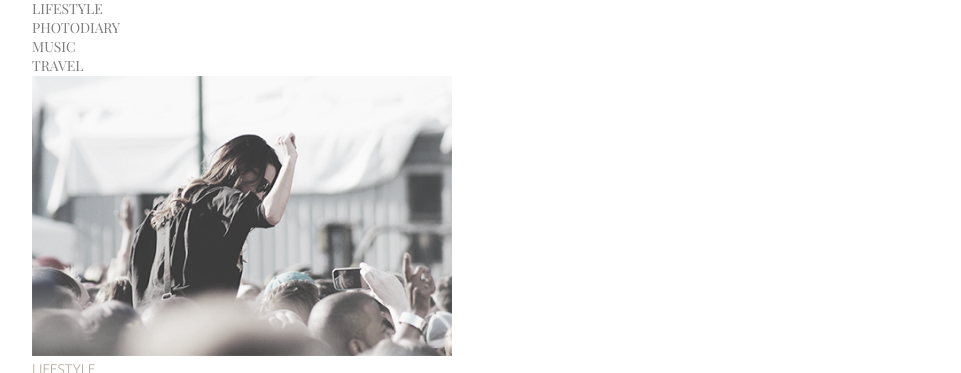
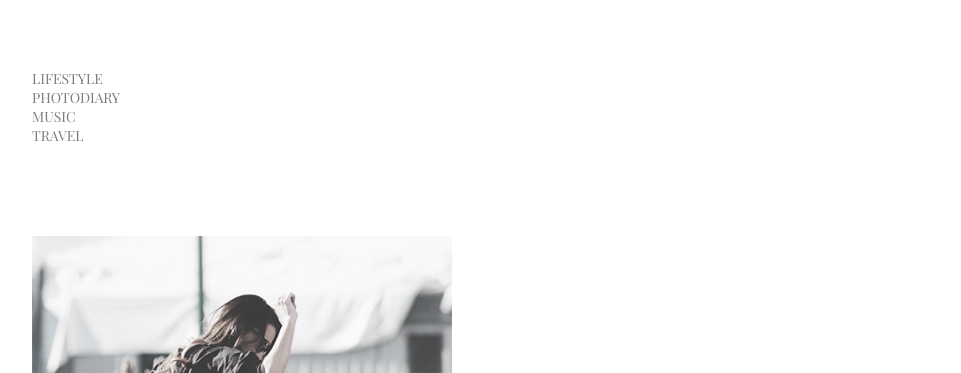
Before and after one commit to alika-bel/photoblog, a plain HTML site: page index.html in a window 1280 px wide. Shown: the top 373 px of the page, without its empty margins (155-1116 px from the left). Drawn offline with nearby package versions, Linux system fonts and the light colour scheme.

Commit message:
Додала margin та padding

```diff
--- a/src/styles/styles.css
+++ b/src/styles/styles.css
@@ -17,14 +17,16 @@ body {
   color: var(--color-text-primary);
 }
 
-.container{
+.container {
   max-width: 936px;
   margin-left: auto;
   margin-right: auto;
   padding-left: 15px;
   padding-right: 15px;
 }
-
+.header {
+  padding-top: 70px;
+}
 .nav-link {
   color: var(--color-text-navigation);
   text-decoration: none;
@@ -32,13 +34,26 @@ body {
 .nav-link:hover {
   color: var(--color-text-hover);
 }
+.gallery {
+  padding-top: 90px;
+  padding-bottom: 65px;
+}
+.gallery-list {
+  margin-bottom: 95px;
+}
+.post-photo {
+  margin-bottom: 60px;
+}
 .post-category {
+  display: inline-block;
+  margin-bottom: 30px;
   font-family: var(--font-secondary);
   color: var(--color-text-category);
   font-weight: 300;
 }
 .post-title {
   font-size: 30px;
+  margin-bottom: 30px;
 }
 
 .gallery-button {
@@ -50,6 +65,6 @@ body {
   padding: 20px 50px;
 }
 .gallery-button:hover {
-    opacity: 0.8;
-    cursor: pointer;
-  }
+  opacity: 0.8;
+  cursor: pointer;
+}
```
Also changed, not shown: 1 other file.
